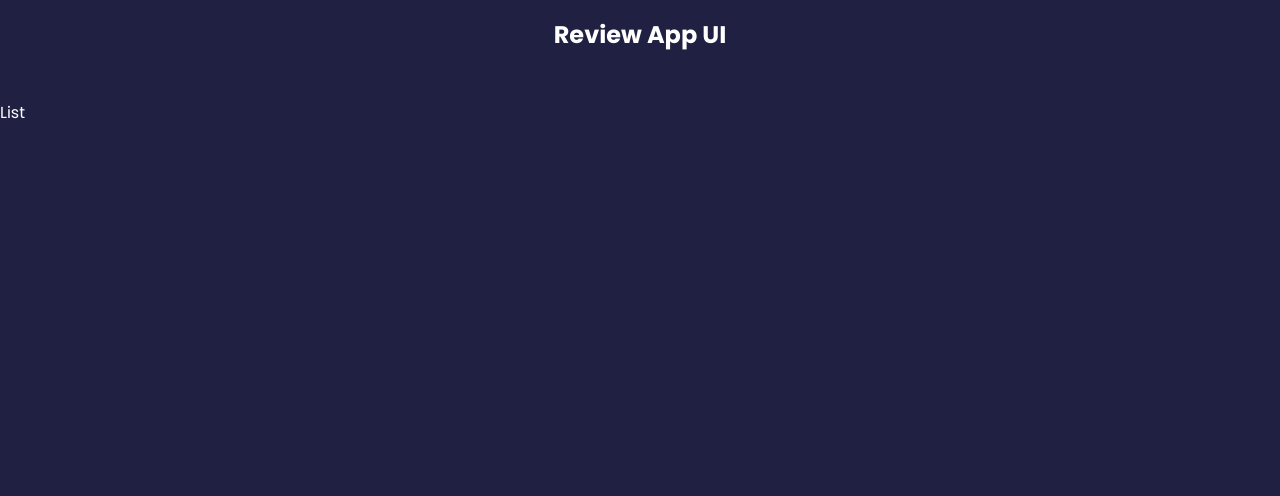
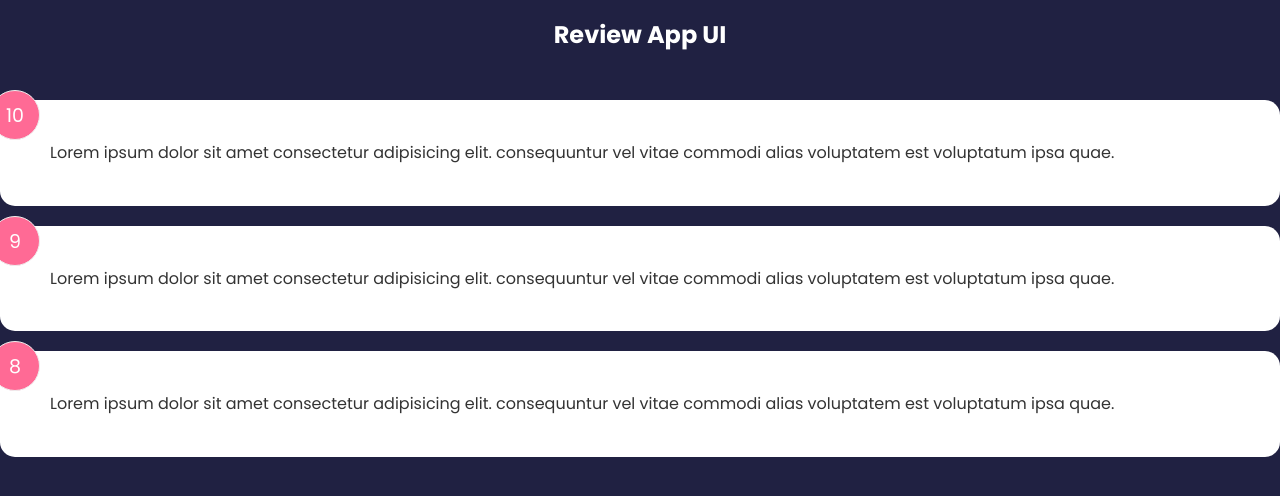
Before and after one commit to Iredafe/review-app, a React (Create React App) app: page / in a window 1280 px wide. Shown: the top 496 px of the page. Built offline with nearby package versions, Linux system fonts and the light colour scheme.

Commit message:
pass data from global state todiff components

```diff
--- a/src/App.js
+++ b/src/App.js
@@ -9,7 +9,7 @@ function App() {
   return (
     <>
       <Header />
-      <ReviewList />
+      <ReviewList review={review} />
       <div className='container'></div>
     </>
   );
--- a/src/components/ReviewItem.jsx
+++ b/src/components/ReviewItem.jsx
@@ -1,19 +1,8 @@
-// eslint-disable-next-line no-unused-expressions
-import { useState } from 'react';
-function ReviewItem() {
-  const [rating, setRating] = useState(7);
-  const [text, setText] = useState('This is an example of a review item');
-
-  const handleClick = () => {
-    setRating((prev) => {
-      return prev + 1;
-    });
-  };
+function ReviewItem({ item }) {
   return (
     <div className='card'>
-      <div className='num-display'>{rating}</div>
-      <div className='text-display'>{text}</div>
-      <button onClick={handleClick}>Click me</button>
+      <div className='num-display'>{item.rating}</div>
+      <div className='text-display'>{item.text}</div>
     </div>
   );
 }
--- a/src/components/ReviewList.jsx
+++ b/src/components/ReviewList.jsx
@@ -1,5 +1,16 @@
-function ReviewList() {
-  return <div>List</div>;
+import ReviewItem from './ReviewItem';
+
+function ReviewList({ review }) {
+  if (!review || review.length === 0) {
+    return <p>No Feedback yet!!</p>;
+  }
+  return (
+    <div className='feedback-list'>
+      {review.map((item) => (
+        <ReviewItem key={review.id} item={item} />
+      ))}
+    </div>
+  );
 }
 
 export default ReviewList;
```
